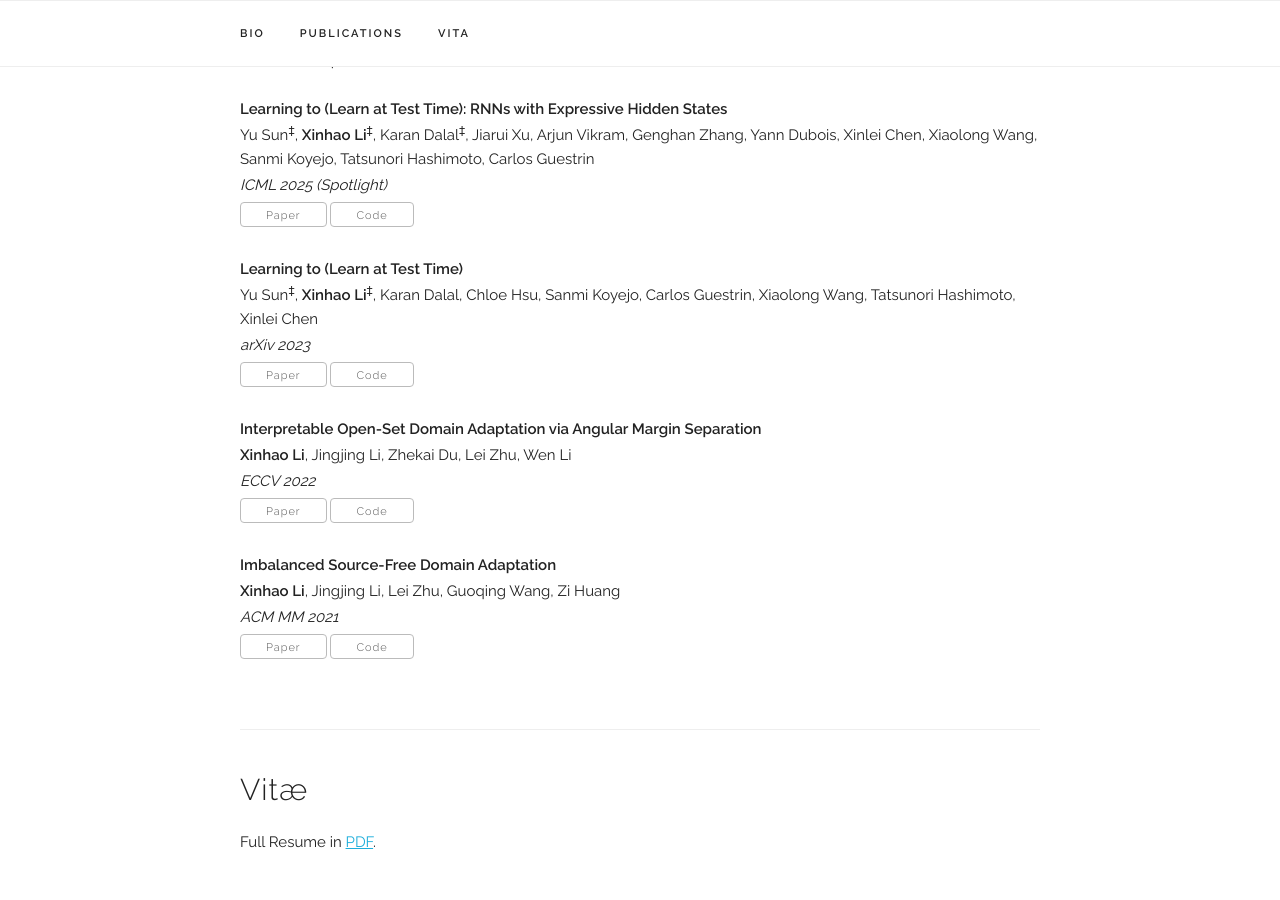
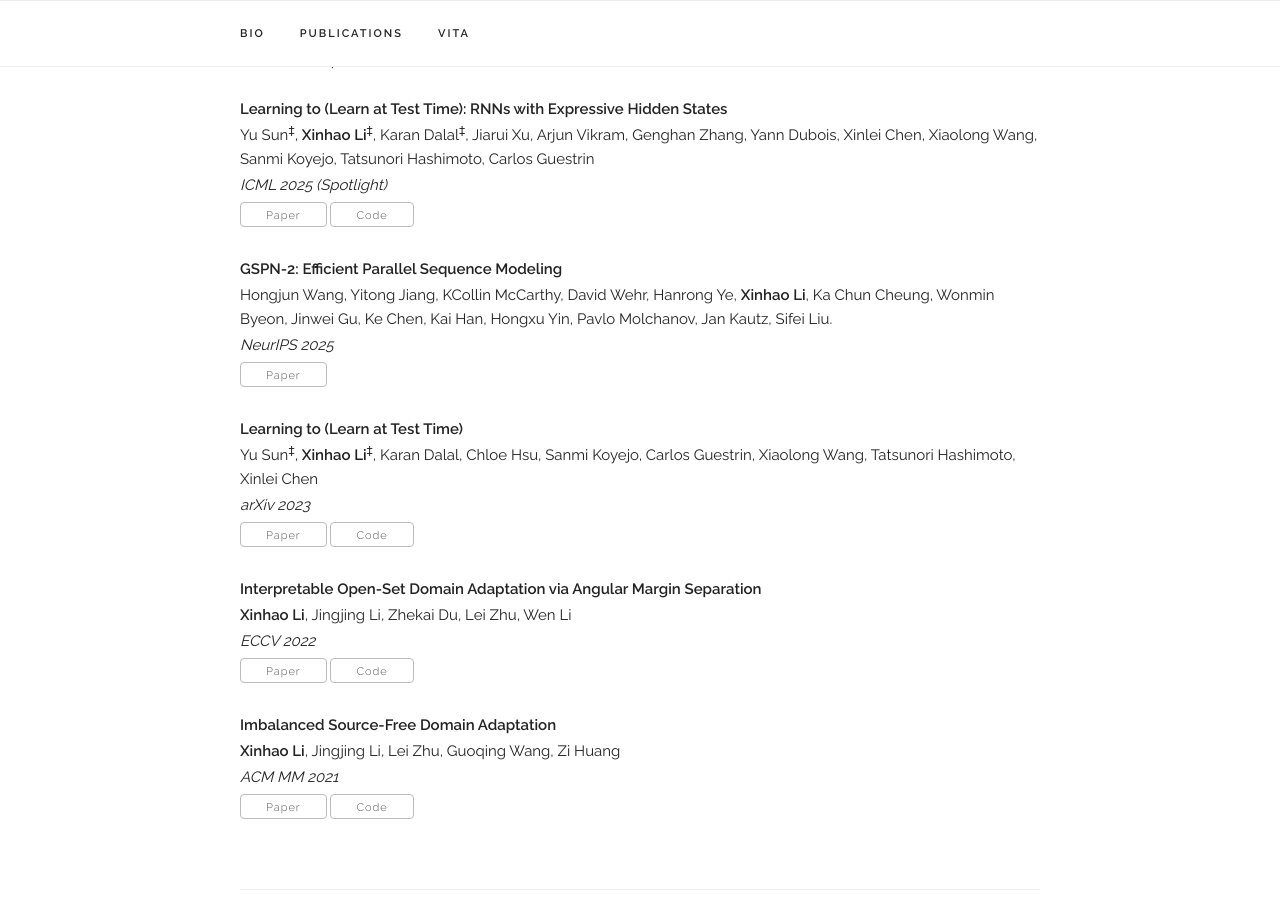
Before and after one commit to LeoXinhaoLee/LeoXinhaoLee.github.io, a Jekyll site: the page built from index.html, in a window 1280 px wide and 900 px high, scrolled down 1033 px. Built offline with Jekyll 4.4.1, drawn with Linux system fonts in a browser that asks for light colours; some web fonts are replaced.

Commit message:
Update cv, pub

```diff
--- a/_data/publications.yaml
+++ b/_data/publications.yaml
@@ -6,6 +6,13 @@ papers:
     venue: "ICML 2025 (Spotlight)"
     paper_pdf: "https://arxiv.org/pdf/2407.04620v1"
     code: "https://github.com/test-time-training/ttt-lm-pytorch"
+    selected: y
+
+  - title: "GSPN-2: Efficient Parallel Sequence Modeling"
+    authors: "Hongjun Wang, Yitong Jiang, KCollin McCarthy, David Wehr, Hanrong Ye, <b>Xinhao Li</b>, Ka Chun Cheung,
+    Wonmin Byeon, Jinwei Gu, Ke Chen, Kai Han, Hongxu Yin, Pavlo Molchanov, Jan Kautz, Sifei Liu."
+    venue: "NeurIPS 2025"
+    paper_pdf: "https://www.arxiv.org/pdf/2512.07884"
     selected: y
 
   - title: "Learning to (Learn at Test Time)"
```
Also changed, not shown: 1 other file.
